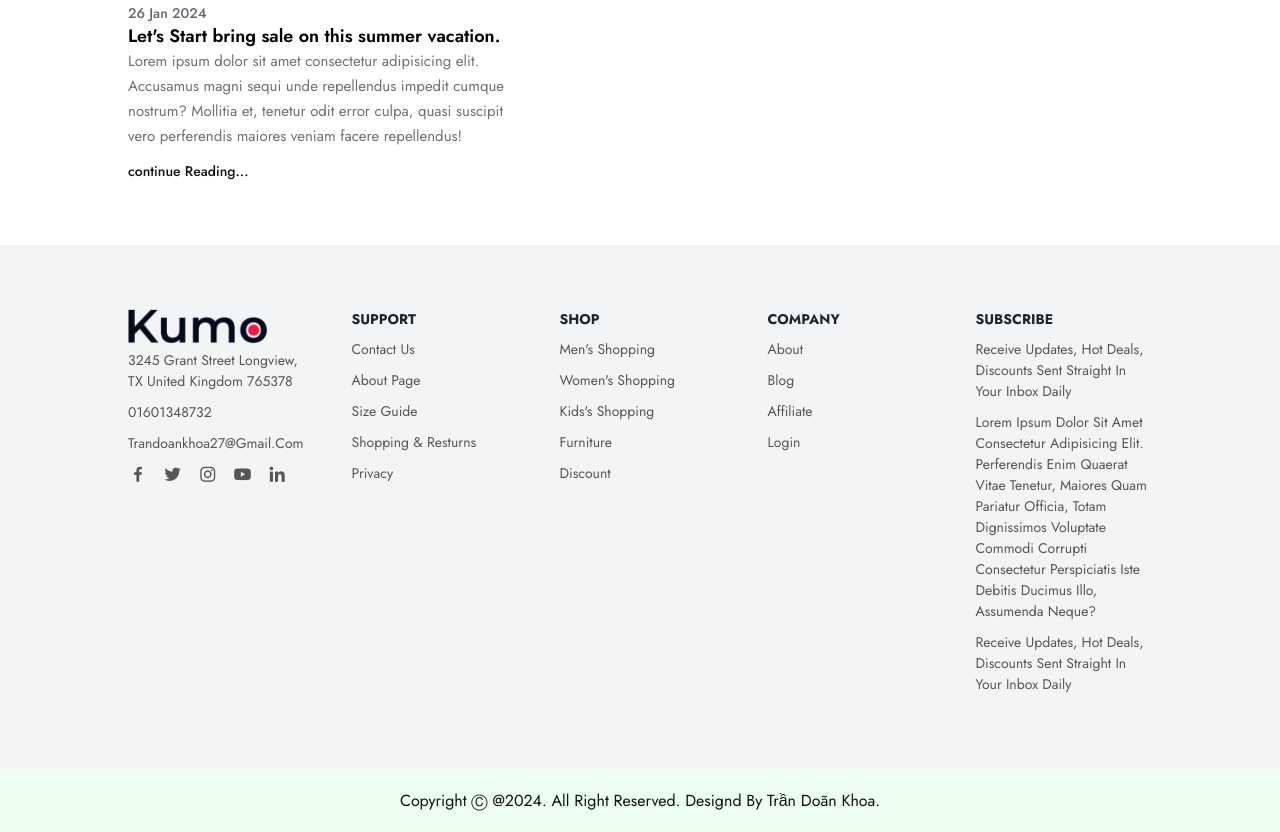
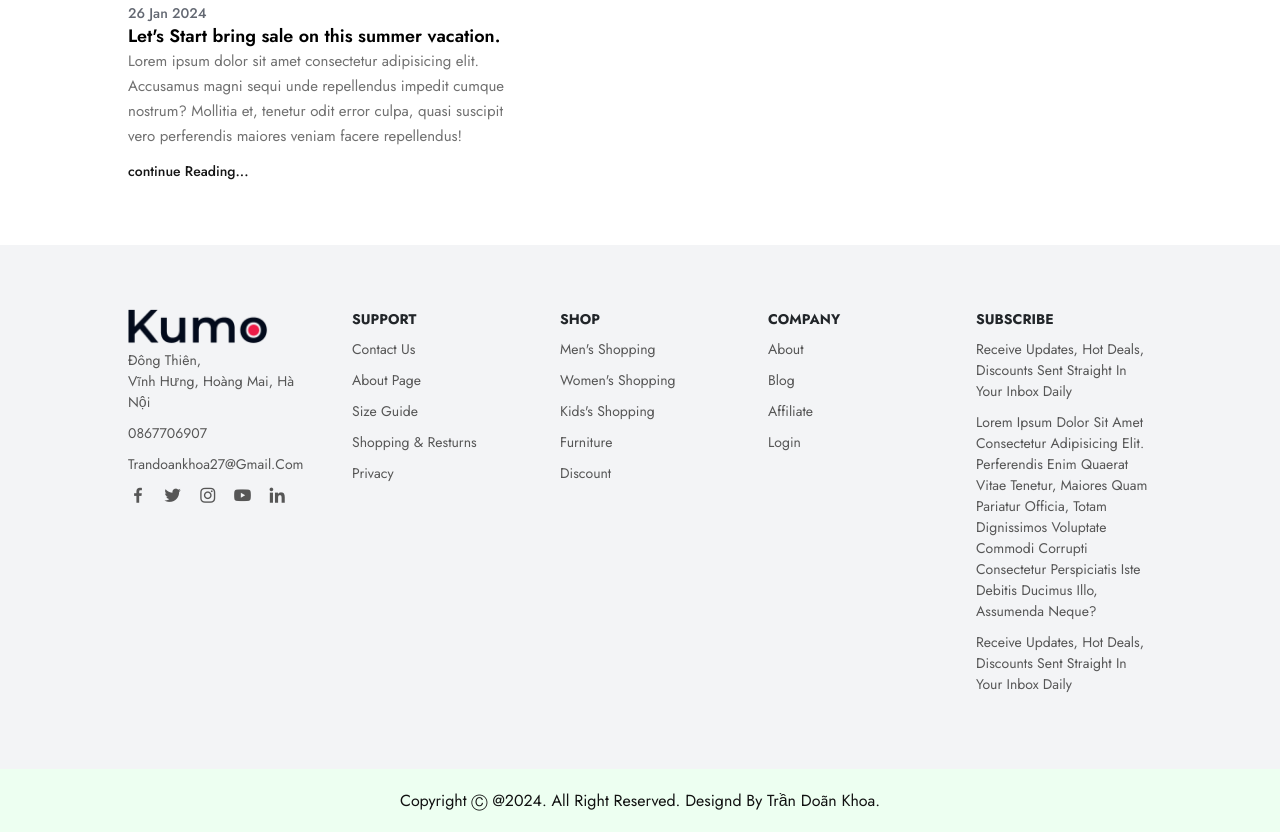
Before and after one commit to KhoaErez/WebsiteEcommerce, a plain HTML site: page index.html in a window 1280 px wide. Shown: the part 3855-4687 px from the top of the page. Drawn offline with nearby package versions, Linux system fonts and the light colour scheme.

Commit message:
suafile index lần 1

```diff
--- a/index.html
+++ b/index.html
@@ -283,8 +283,8 @@
       <div class="contact-info">
         <div class="first-info">
           <img src="image/logo.png" alt="">
-          <p>3245 Grant Street Longview, <br>TX united kingdom 765378</p>
-          <p>01601348732</p>
+          <p>Đông Thiên, <br>Vĩnh Hưng, Hoàng Mai, Hà Nội</p>
+          <p>0867706907</p>
           <p>trandoankhoa27@gmail.com</p>
 
           <div class="social-icon">
```
